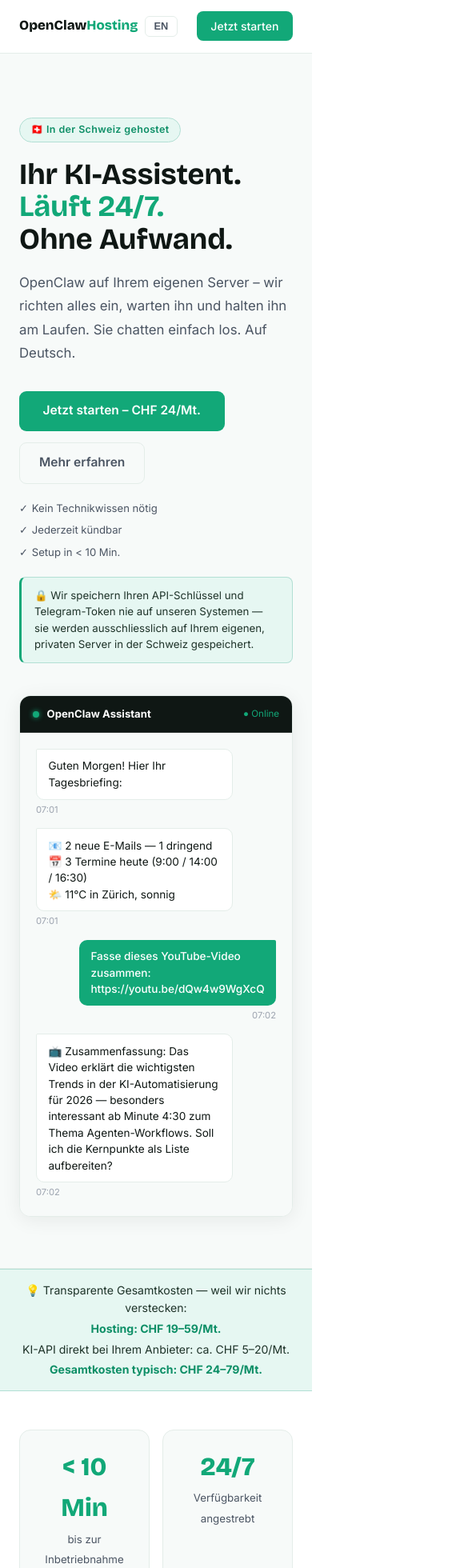
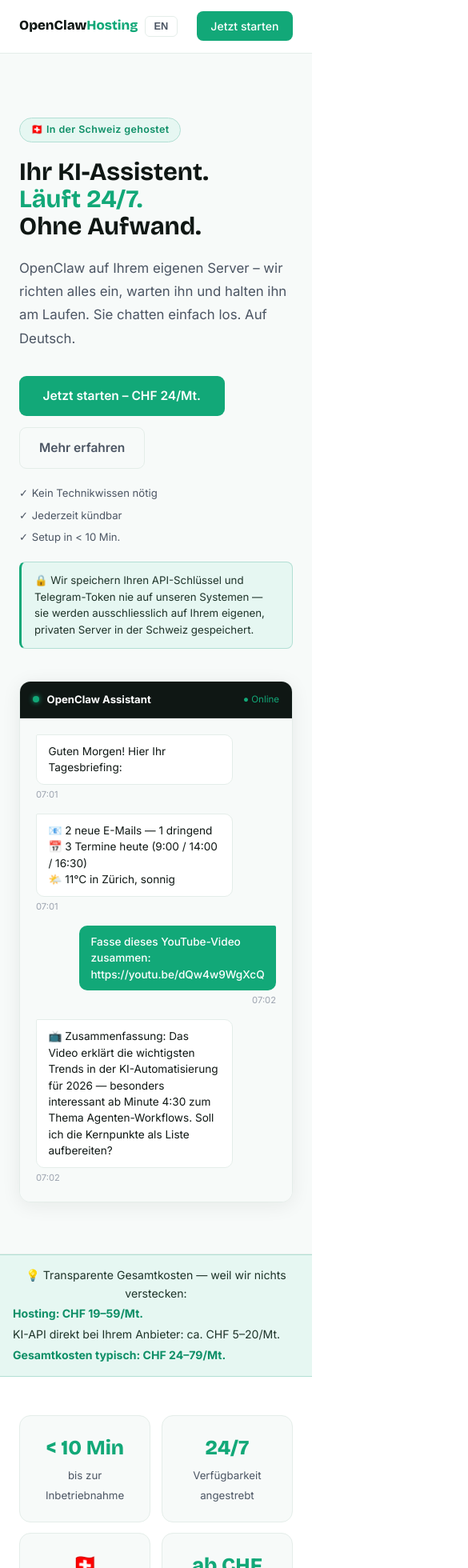
Before and after one commit to riccardogosteli-wq/openclaw-hosting, a Next.js app: page / in a window 390 px wide. Shown: the top 1960 px of the page at 80% size, 585 px wide, since content can reach past the window. Built offline with nearby package versions, Linux system fonts and the light colour scheme.

Commit message:
Mobile: fix pricing grid stack, hide dashboard screenshot, cost strip column, nav, stat sizes

```diff
--- a/app/globals.css
+++ b/app/globals.css
@@ -183,26 +183,32 @@ a { color: inherit; }
 @media (max-width: 900px) {
   .hero-inner { grid-template-columns: 1fr; gap: 2.5rem; }
   .stats-grid { grid-template-columns: repeat(2, 1fr); }
-}
-@media (max-width: 900px) {
-  .hero-inner { grid-template-columns: 1fr; gap: 2.5rem; }
-  .stats-grid { grid-template-columns: repeat(2, 1fr); }
+  .dashboard-preview-grid { grid-template-columns: 1fr !important; }
 }
 @media (max-width: 768px) {
-  .hero h1 { font-size: 2.3rem; }
-  .section-h2 { font-size: 1.8rem; }
+  .hero h1 { font-size: 2.2rem; }
+  .section-h2 { font-size: 1.75rem; }
   .steps { grid-template-columns: 1fr; }
   .uc-grid { grid-template-columns: 1fr 1fr; }
-  .plans { grid-template-columns: 1fr; }
+  .plans { grid-template-columns: 1fr !important; max-width: 100% !important; }
   .faq-grid { grid-template-columns: 1fr; }
   .nav-links a:not(.nav-cta):not(.lang-btn) { display: none; }
-  .compare-table { font-size: 0.8rem; }
-  .compare-table th, .compare-table td { padding: 0.65rem 0.6rem; }
+  .compare-table { font-size: 0.78rem; }
+  .compare-table th, .compare-table td { padding: 0.55rem 0.5rem; }
+  /* Cost strip: wrap cleanly */
+  .cost-strip-inner { flex-direction: column; align-items: flex-start; gap: 0.2rem; padding: 0 1rem; }
+  .cost-sep { display: none; }
+  /* Hide dashboard screenshot on mobile, show list only */
+  .dashboard-screenshot { display: none; }
+  /* Stats: 2x2 grid */
+  .stats-grid { grid-template-columns: repeat(2, 1fr); }
+  /* Trust banner max width */
+  .trust-banner { max-width: 100%; }
 }
 @media (max-width: 500px) {
   .uc-grid { grid-template-columns: 1fr; }
-  .cost-strip-inner { flex-direction: column; gap: 0.2rem; }
-  .cost-sep { display: none; }
-  .stats-grid { grid-template-columns: repeat(2, 1fr); gap: 1rem; }
+  .stats-grid { grid-template-columns: repeat(2, 1fr); gap: 0.85rem; }
   .hero-notes { flex-direction: column; gap: 0.4rem; }
+  .hero h1 { font-size: 1.95rem; }
+  .stat-num { font-size: 1.6rem; }
 }
--- a/app/page.tsx
+++ b/app/page.tsx
@@ -431,9 +431,9 @@ export default function Home() {
           <div className="section-label">{t.dashLabel}</div>
           <h2 className="section-h2">{t.dashH2}</h2>
           <p className="section-sub">{t.dashSub}</p>
-          <div style={{display:'grid', gridTemplateColumns:'1fr 1fr', gap:'3rem', alignItems:'center'}}>
+          <div className="dashboard-preview-grid" style={{display:'grid', gridTemplateColumns:'1fr 1fr', gap:'3rem', alignItems:'center'}}>
             {/* Screenshot */}
-            <div style={{borderRadius:'12px', overflow:'hidden', border:'1px solid var(--border)', boxShadow:'0 8px 40px rgba(15,23,20,0.12)'}}>
+            <div className="dashboard-screenshot" style={{borderRadius:'12px', overflow:'hidden', border:'1px solid var(--border)', boxShadow:'0 8px 40px rgba(15,23,20,0.12)'}}>
               <img src="/dashboard-preview.jpg" alt="OpenClaw Dashboard Preview" style={{width:'100%', display:'block'}} />
             </div>
             {/* Points */}
```
